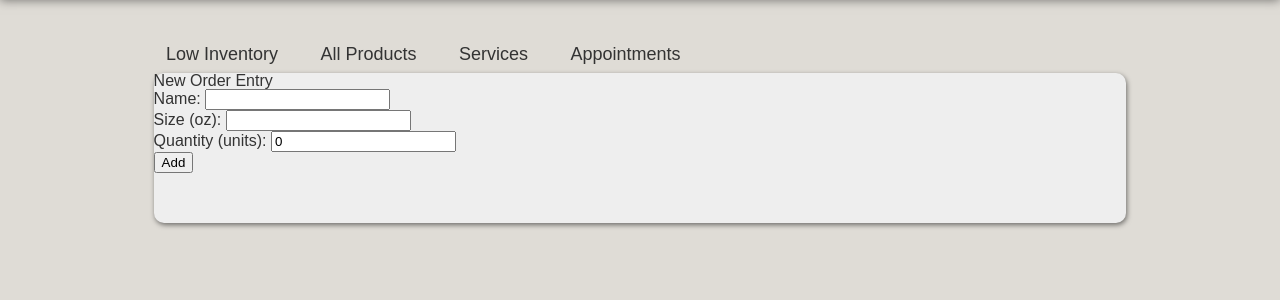
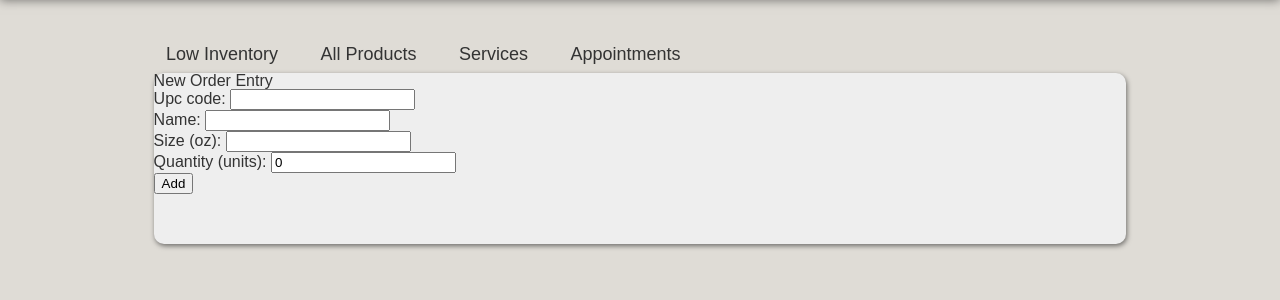
Before and after one commit to OrganicInventory/organic-repo, a Django app: page /products/new_order/ in a window 1280 px wide. Shown: the part 60-360 px from the top of the page. Run offline with Django 3.2, Linux system fonts and the light colour scheme; parts of the project's set-up code (start-up, migrations or seed data) failed here and were passed over; some libraries are stand-ins or nearby versions.

Commit message:
horribly broken

```diff
--- a/org_inv/inventory/admin.py
+++ b/org_inv/inventory/admin.py
@@ -7,7 +7,7 @@ class ProductAdmin(admin.ModelAdmin):
     #prod = Product.objects.get(pk=1)
     #prod.update_quantity(4)
     #quant = prod.display_quantity()
-    list_display = ['name', 'quantity', 'max_quantity', 'display_quantity', 'size',]
+    list_display = ['name', 'quantity', 'max_quantity', 'display_quantity', 'size', 'id']
 
 class ServiceAdmin(admin.ModelAdmin):
     list_display = ['name',]
--- a/org_inv/inventory/forms.py
+++ b/org_inv/inventory/forms.py
@@ -23,7 +23,7 @@ AmountFormSet = inlineformset_factory(Service, Amount, fields=('product', 'amoun
 class ProductForm(forms.ModelForm):
     class Meta:
         model = Product
-        fields = ['name', 'size', 'quantity']
+        fields = ['upc_code', 'name', 'size', 'quantity']
         labels = {
             'size': 'Size (oz)',
             'quantity': "Quantity (units)"
@@ -41,3 +41,10 @@ class AppointmentForm(forms.ModelForm):
 class AdjustUsageForm(forms.Form):
     product = forms.ModelChoiceField(queryset=Product.objects.all())
     amount_used = forms.FloatField(label='Amount Used (oz.)')
+
+
+class ProductLookupForm(forms.Form):
+    upc = forms.CharField(label='UPC Code')
+
+    class Meta:
+        fields = ['upc']
--- a/org_inv/inventory/models.py
+++ b/org_inv/inventory/models.py
@@ -8,9 +8,9 @@ class Product(models.Model):
     name = models.CharField(max_length=255)
     quantity = models.FloatField(default=0)
     max_quantity = models.FloatField(default=0, null=True, blank=True)
-    size = models.IntegerField()
+    size = models.FloatField()
     user = models.ForeignKey(User, null=True)
-    upc_code = models.CharField(max_length=100)
+    upc_code = models.CharField(max_length=100, null=True)
 
     class Meta:
         unique_together = ('name', 'size')
--- a/org_inv/inventory/views.py
+++ b/org_inv/inventory/views.py
@@ -7,7 +7,8 @@ from django.utils.decorators import method_decorator
 from django.shortcuts import render, get_object_or_404, redirect
 from django.views.generic import ListView, CreateView, DeleteView, UpdateView, DetailView, View
 from .models import Product, Appointment, Service, Amount
-from .forms import ServiceForm, AmountForm, AmountFormSet, ProductForm, AppointmentForm, AdjustUsageForm
+from .forms import ServiceForm, AmountForm, AmountFormSet, ProductForm, AppointmentForm, AdjustUsageForm, \
+    ProductLookupForm
 
 # Create your views here.
 
@@ -23,13 +24,32 @@ class AllProductsView(LoginRequiredMixin, ListView):
     context_object_name = 'all_products'
     template_name = 'all_products.html'
 
-    def get_queryset(self):
-        queryset = Product.objects.filter(user=self.request.user).order_by('name', 'size')
-        return queryset
+    # def get(self, request, *args, **kwargs):
+    #     if request.POST:
+    #         form = ProductLookupForm(request.POST)
+    #         if form.is_valid():
+    #             prod = Product.objects.get(upc_code=form.data['upc'])
+    #             # return render(request, 'product_detail.html', {'prod': prod.id})
+    #             return HttpResponseRedirect('products/detail/{}'.format(prod.id))
+    #             # return redirect('products/detail/{}'.format(prod.id))
+    #     else:
+    #         form = ProductLookupForm()
+    #         return super().get(self, request, *args, **kwargs)
 
-    def get_context_data(self, **kwargs):
-        context = super().get_context_data(**kwargs)
-        return context
+
+def get_queryset(self):
+    queryset = Product.objects.filter(user=self.request.user).order_by('name', 'size')
+    return queryset
+
+
+def get_context_data(self, **kwargs):
+    context = super().get_context_data(**kwargs)
+    context['form'] = ProductLookupForm()
+    # if self.request.method == 'POST':
+    #     context['prod'] = Product.objects.get(upc_code=self.request.POST['upc'])
+    # else:
+    #     context['prod'] = 9
+    return context
 
 
 class ProductCreateView(LoginRequiredMixin, CreateView):
```
Also changed, not shown: org_inv/inventory/templates/all_products.html (+6 -1 lines).
